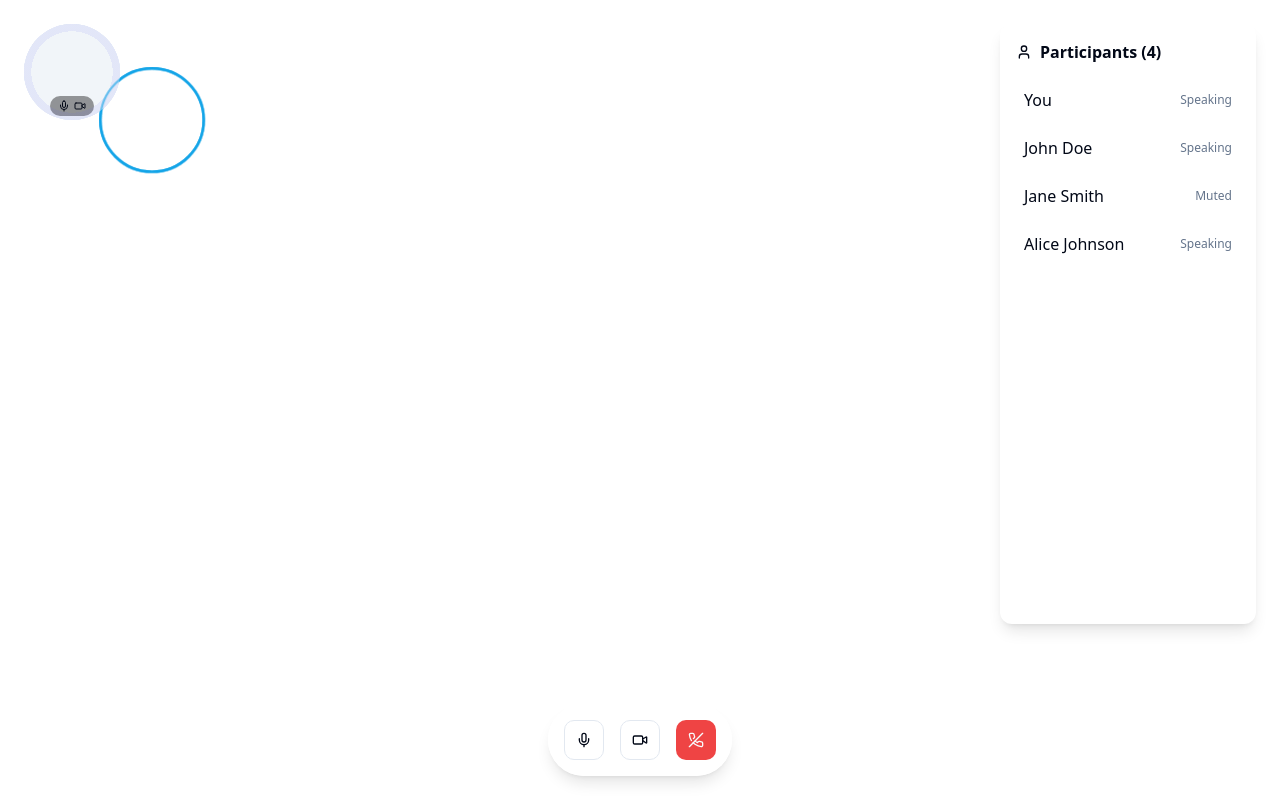
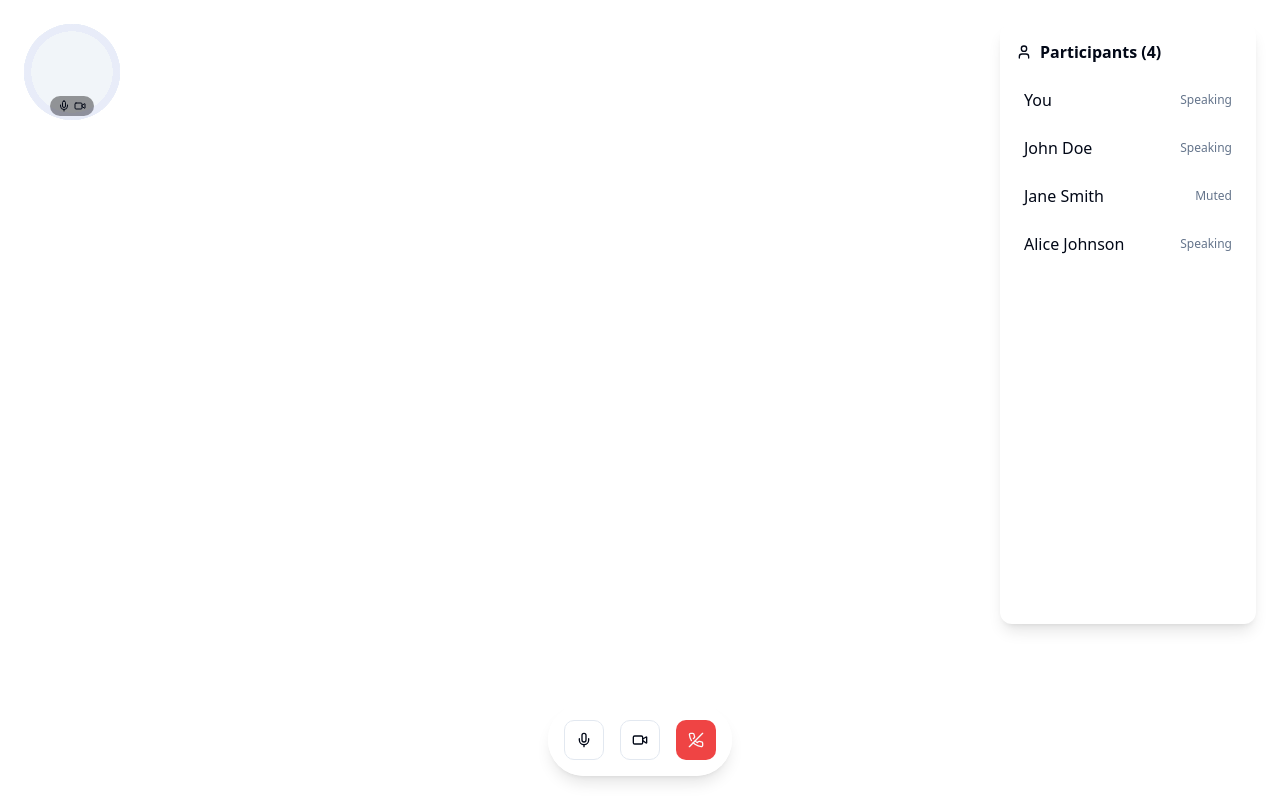
Before and after one commit to DamilolaOwolabi/sound-circle-connect, a React (Vite) app: page /meeting in a window 1280 px wide. Built offline with nearby package versions, Linux system fonts and the light colour scheme.

Commit message:
Refactor participant tiles to single circle
Updated the ParticipantTile component to merge the two circles into a single circle representation for participants. This change simplifies the visual design and enhances the user interface.
[skip gpt_engineer]

```diff
--- a/src/components/ParticipantTile.tsx
+++ b/src/components/ParticipantTile.tsx
@@ -126,14 +126,11 @@ const ParticipantTile = ({
           {isVideoOn ? <Video className="w-3 h-3" /> : <VideoOff className="w-3 h-3 text-destructive" />}
         </div>
         <div
-          className="absolute inset-0 pointer-events-none participant-radius"
+          className="absolute inset-0 pointer-events-none participant-radius radius-indicator"
           style={{
             background: `radial-gradient(circle at center, transparent ${radiusSize}%, rgba(99, 102, 241, 0.1) ${radiusSize}%)`
           }}
         />
-      </div>
-      <div className="absolute -bottom-12 left-1/2 -translate-x-1/2">
-        <div className="radius-indicator w-24 h-24 rounded-full border-2 border-accent/30" />
       </div>
     </div>
   );
--- a/src/index.css
+++ b/src/index.css
@@ -38,43 +38,34 @@
 
 .participant-radius {
   transition: all 0.3s ease-in-out;
-}
-
-.radius-indicator {
   animation: pulse 2s infinite;
 }
 
-.radius-intersecting .radius-indicator {
+.radius-intersecting .participant-radius {
   @apply border-primary;
   animation: intersect-pulse 1s infinite;
 }
 
 @keyframes pulse {
   0% {
-    transform: scale(1);
     opacity: 0.5;
   }
   50% {
-    transform: scale(1.05);
     opacity: 0.3;
   }
   100% {
-    transform: scale(1);
     opacity: 0.5;
   }
 }
 
 @keyframes intersect-pulse {
   0% {
-    transform: scale(1);
     opacity: 0.8;
   }
   50% {
-    transform: scale(1.1);
     opacity: 0.6;
   }
   100% {
-    transform: scale(1);
     opacity: 0.8;
   }
 }
```
